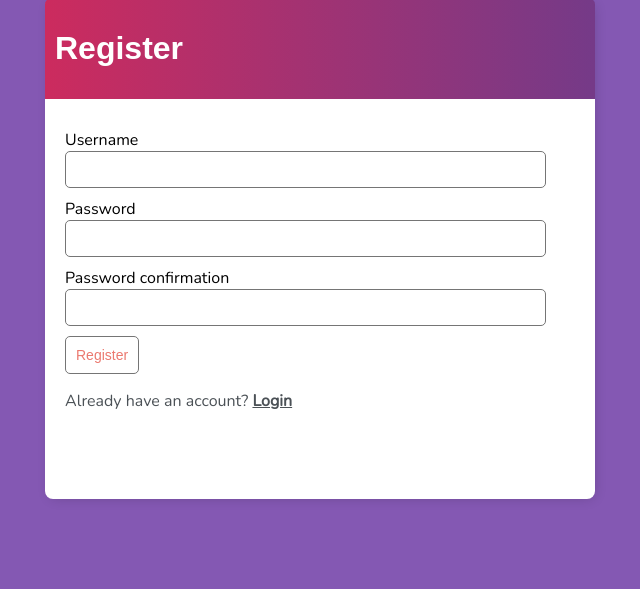
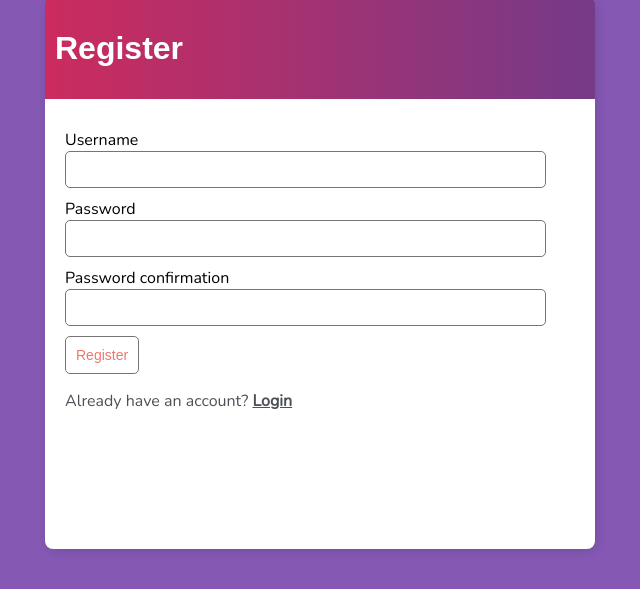
Before and after one commit to avidev-creator/djangoTodolist, a Django app: page /register/ in a window 1280 px wide. Shown: the part 59-648 px from the top of the page, without its empty margins (320-960 px from the left). Run offline with Django 4.2, Linux system fonts and the light colour scheme.

Commit message:
bug fix
minor bug fix

```diff
--- a/Todolist/back/todo_backend/api/static/main.css
+++ b/Todolist/back/todo_backend/api/static/main.css
@@ -30,7 +30,7 @@ a {
   -webkit-box-shadow: 2px 2px 13px -4px rgba(0, 0, 0, 0.21);
   box-shadow: 2px 2px 13px -4px rgba(0, 0, 0, 0.21);
   border-radius: 8px;
-  height: 500px;
+  height: 550px;
 }
 
 input {
--- a/Todolist/back/todo_backend/api/views.py
+++ b/Todolist/back/todo_backend/api/views.py
@@ -73,7 +73,7 @@ class TaskCreate(LoginRequiredMixin, CreateView):
 
 class TaskUpdate(LoginRequiredMixin, UpdateView):
     model = Task
-    fields = '__all__'
+    fields = ['title', 'description', 'complete']
     success_url = reverse_lazy('tasks')
 
 
```
